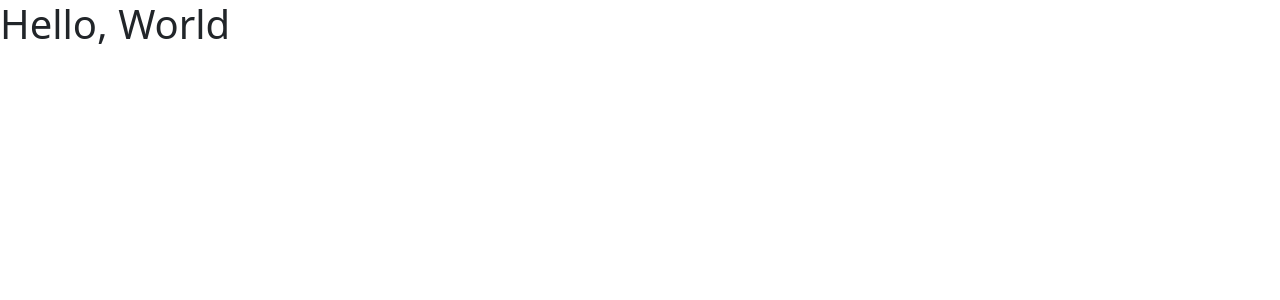
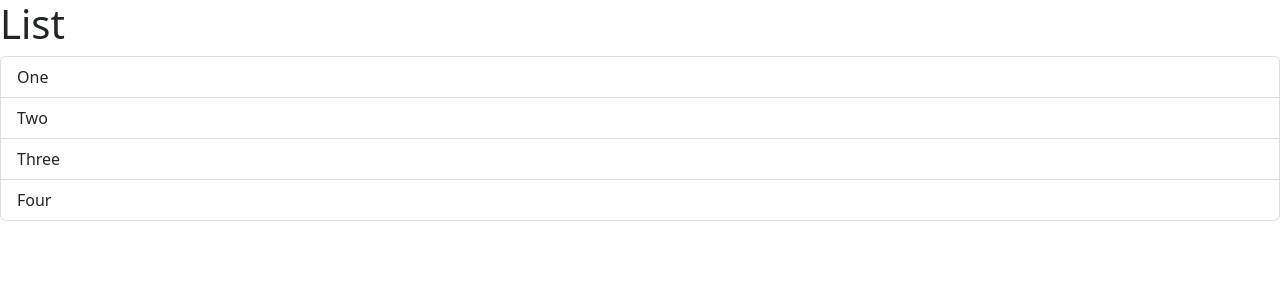
Before and after one commit to IO-Silver/react-gog, a React (Vite) app: page / in a window 1280 px wide. Shown: the top 300 px of the page. Built offline with nearby package versions, Linux system fonts and the light colour scheme.

Commit message:
Moved components into folder and added minor event to ListGroup

```diff
--- a/src/App.tsx
+++ b/src/App.tsx
@@ -1,10 +1,10 @@
 import React from 'react';
-import Message from './Message';
+import ListGroup from './components/ListGroup';
 
 function App() {
   return (
     <div>
-      <Message />
+      <ListGroup />
     </div>
   );
 };
--- /dev/null
+++ b/src/components/ListGroup.tsx
@@ -0,0 +1,25 @@
+import { MouseEvent } from "react";
+
+function ListGroup() {
+  let items = ["One", "Two", "Three", "Four"];
+
+  const handleClick = (event: MouseEvent) => {
+    console.log(event);
+  };
+
+  return (
+    <>
+      <h1>List</h1>
+      {items.length === 0 && <p>No items found</p>}
+      <ul className="list-group">
+        {items.map((item) => (
+          <li className="list-group-item" onClick={handleClick} key={item}>
+            {item}
+          </li>
+        ))}
+      </ul>
+    </>
+  );
+}
+
+export default ListGroup;
```
Also changed, not shown: src/components/Message.tsx (renamed from src/Message.tsx).
